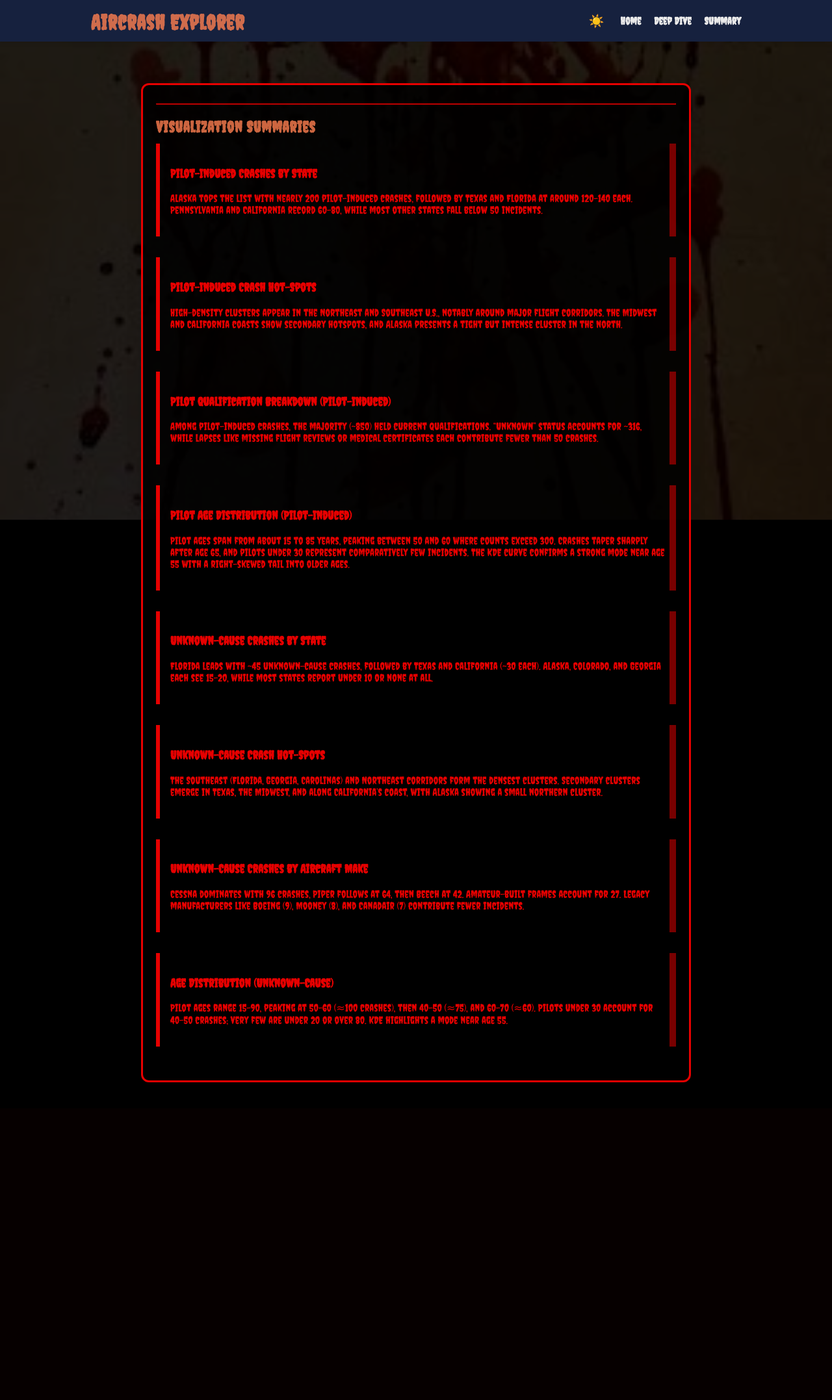
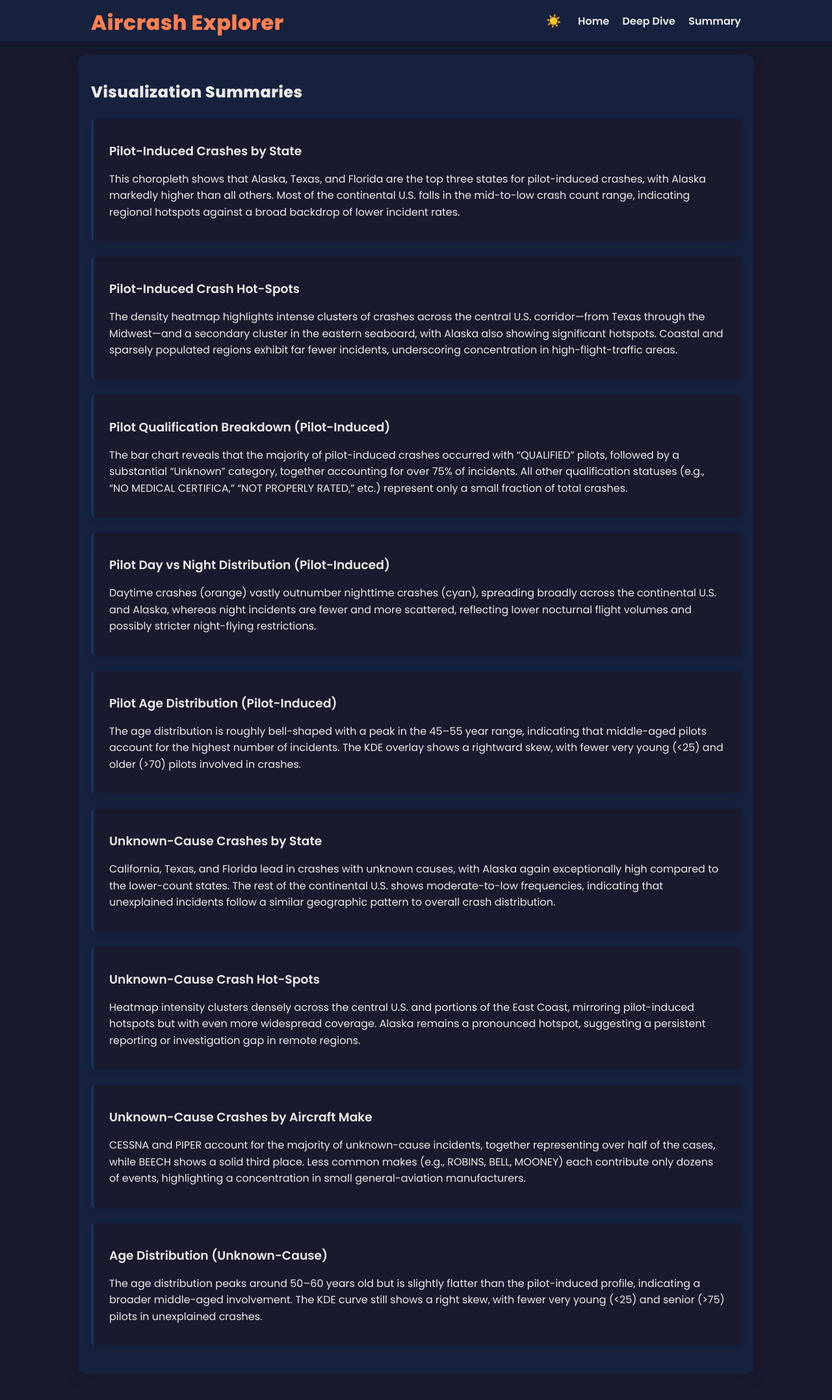
Before and after one commit to Sharlnu-IU/Aircrash_Vizualization, a Flask app: page /summary in a window 1280 px wide. Shown: the whole page at 65% size. Before the commit the page ends 1666 px from the top, so only its background shows below. Run offline with Flask 3, Linux system fonts and the light colour scheme; some libraries are stand-ins or nearby versions.

Commit message:
update the summary page

```diff
--- a/static/style.css
+++ b/static/style.css
@@ -186,3 +186,46 @@ h1, h2 {
   opacity: 0.08;
   pointer-events: none;
 }
+
+
+/* -----------------------------------------------------
+   Summary page blocks
+   ----------------------------------------------------- */
+   .summary-block {
+    background: var(--clr-bg);
+    border-left: 4px solid var(--clr-primary);
+    padding: 1rem 1.5rem;
+    margin: 1.5rem 0;
+    border-radius: 6px;
+    box-shadow: 0 4px 12px rgba(0,0,0,0.08);
+    transition: background var(--transition), box-shadow var(--transition);
+  }
+
+  /* Fade-in helper (if not already present) */
+  .fade-in {
+    opacity: 0;
+    transform: translateY(20px);
+    transition: opacity 0.6s ease-out, transform 0.6s ease-out;
+  }
+  .fade-in.visible {
+    opacity: 1;
+    transform: translateY(0);
+  }
+
+
+/* Heading tweaks for summary page */
+.container h2 {
+  /* was: color: var(--clr-primary); */
+  color: var(--clr-text);
+  margin-bottom: 1rem;
+}
+
+  .summary-block h3 {
+    color: var(--clr-text);
+    margin-bottom: 0.5rem;
+    font-weight: 600;
+  }
+  .summary-block p {
+    color: var(--clr-text);
+    line-height: 1.6;
+  }
--- a/templates/summary.html
+++ b/templates/summary.html
@@ -4,81 +4,12 @@
 <head>
   <meta charset="UTF-8">
   <title>Aircrash Explorer — Summary</title>
-  <link rel="preconnect" href="https://fonts.googleapis.com">
-  <link rel="preconnect" href="https://fonts.gstatic.com" crossorigin>
-  <link href="https://fonts.googleapis.com/css2?family=Creepster&display=swap" rel="stylesheet">
+  <script src="https://cdn.plot.ly/plotly-latest.min.js"></script>
   <link rel="stylesheet" href="{{ url_for('static', filename='style.css') }}">
-  <style>
-    body {
-      background: #000;
-      color: #e60000;
-      font-family: 'Creepster', cursive;
-      overflow: hidden;
-      overflow-y: auto;
-      position: relative;
-    }
-    /* Blood-splatter overlay */
-    body::before {
-      content: "";
-      position: fixed;
-      top: 0;
-      left: 0;
-      width: 100%;
-      height: 100%;
-      background: url('/static/spatter.png') center/cover no-repeat;
-      opacity: 0.15;
-      pointer-events: none;
-      z-index: 1;
-    }
-    h1, h2 {
-      position: relative;
-      text-shadow: 2px 2px 4px #330000;
-      animation: flicker 3s infinite;
-      z-index: 2;
-    }
-    @keyframes flicker {
-      0%, 19%, 21%, 23%, 25%, 54%, 56%, 100% { text-shadow: 2px 2px 4px #330000; opacity: 1; }
-      20%, 24%, 55% { text-shadow: none; opacity: 0.8; }
-    }
-    .container {
-      background: rgba(0, 0, 0, 0.85);
-      border: 3px solid #e60000;
-      padding: 20px;
-      margin-top: var(--header-h);
-      z-index: 2;
-      position: relative;
-      max-width: 800px;
-      margin-left: auto;
-      margin-right: auto;
-    }
-    .summary-block {
-      margin-bottom: 2em;
-      padding: 1em;
-      border-left: 6px solid #e60000;
-      animation: drip 5s infinite ease-in;
-    }
-    @keyframes drip {
-      0% { box-shadow: inset -10px 0 0 #e60000; }
-      50% { box-shadow: inset -10px 0 0 transparent; }
-      100% { box-shadow: inset -10px 0 0 #e60000; }
-    }
-    a {
-      color: #e60000;
-      transition: color 0.5s;
-    }
-    a:hover {
-      color: #ff1a1a;
-      text-shadow: 0 0 8px #ff1a1a;
-      animation: linkFlicker 1.5s infinite;
-    }
-    @keyframes linkFlicker {
-      0%, 50%, 100% { opacity: 1; }
-      25%, 75% { opacity: 0.6; }
-    }
-  </style>
 </head>
 
 <body>
+  <!-- Fixed header -->
   <header id="site-header">
     <div class="header-inner">
       <h1>Aircrash Explorer</h1>
@@ -88,69 +19,72 @@
           <a href="{{ url_for('index') }}">Home</a>
           <a href="{{ url_for('digdeep') }}">Deep Dive</a>
           <a href="{{ url_for('summary') }}">Summary</a>
-          </nav>
+        </nav>
       </div>
     </div>
   </header>
 
   <div class="container">
-    <hr style="border-color:#e60000;">
     <h2>Visualization Summaries</h2>
 
     <!-- Pilot-Induced Summaries -->
-    <div class="summary-block">
+    <div class="summary-block fade-in">
       <h3>Pilot-Induced Crashes by State</h3>
-      <p>Alaska tops the list with nearly 200 pilot-induced crashes, followed by Texas and Florida at around 120–140 each. Pennsylvania and California record 60–80, while most other states fall below 50 incidents.</p>
+      <p>This choropleth shows that Alaska, Texas, and Florida are the top three states for pilot-induced crashes, with Alaska markedly higher than all others. Most of the continental U.S. falls in the mid-to-low crash count range, indicating regional hotspots against a broad backdrop of lower incident rates.</p>
     </div>
 
-    <div class="summary-block">
+    <div class="summary-block fade-in">
       <h3>Pilot-Induced Crash Hot-Spots</h3>
-      <p>High-density clusters appear in the Northeast and Southeast U.S., notably around major flight corridors. The Midwest and California coasts show secondary hotspots, and Alaska presents a tight but intense cluster in the north.</p>
+      <p>The density heatmap highlights intense clusters of crashes across the central U.S. corridor—from Texas through the Midwest—and a secondary cluster in the eastern seaboard, with Alaska also showing significant hotspots. Coastal and sparsely populated regions exhibit far fewer incidents, underscoring concentration in high-flight-traffic areas.</p>
     </div>
 
-    <div class="summary-block">
+    <div class="summary-block fade-in">
       <h3>Pilot Qualification Breakdown (Pilot-Induced)</h3>
-      <p>Among pilot-induced crashes, the majority (~850) held current qualifications. “Unknown” status accounts for ~316, while lapses like missing flight reviews or medical certificates each contribute fewer than 50 crashes.</p>
+      <p>The bar chart reveals that the majority of pilot-induced crashes occurred with “QUALIFIED” pilots, followed by a substantial “Unknown” category, together accounting for over 75% of incidents. All other qualification statuses (e.g., “NO MEDICAL CERTIFICA,” “NOT PROPERLY RATED,” etc.) represent only a small fraction of total crashes.</p>
     </div>
 
-    <div class="summary-block">
+    <div class="summary-block fade-in">
+      <h3>Pilot Day vs Night Distribution (Pilot-Induced)</h3>
+      <p>Daytime crashes (orange) vastly outnumber nighttime crashes (cyan), spreading broadly across the continental U.S. and Alaska, whereas night incidents are fewer and more scattered, reflecting lower nocturnal flight volumes and possibly stricter night-flying restrictions.</p>
+    </div>
+
+    <div class="summary-block fade-in">
       <h3>Pilot Age Distribution (Pilot-Induced)</h3>
-      <p>Pilot ages span from about 15 to 85 years, peaking between 50 and 60 where counts exceed 300. Crashes taper sharply after age 65, and pilots under 30 represent comparatively few incidents. The KDE curve confirms a strong mode near age 55 with a right-skewed tail into older ages.</p>
+      <p>The age distribution is roughly bell-shaped with a peak in the 45–55 year range, indicating that middle-aged pilots account for the highest number of incidents. The KDE overlay shows a rightward skew, with fewer very young (&lt;25) and older (&gt;70) pilots involved in crashes.</p>
     </div>
 
     <!-- Unknown-Cause Summaries -->
-    <div class="summary-block">
+    <div class="summary-block fade-in">
       <h3>Unknown-Cause Crashes by State</h3>
-      <p>Florida leads with ~45 unknown-cause crashes, followed by Texas and California (~30 each). Alaska, Colorado, and Georgia each see 15–20, while most states report under 10 or none at all.</p>
+      <p>California, Texas, and Florida lead in crashes with unknown causes, with Alaska again exceptionally high compared to the lower-count states. The rest of the continental U.S. shows moderate-to-low frequencies, indicating that unexplained incidents follow a similar geographic pattern to overall crash distribution.</p>
     </div>
 
-    <div class="summary-block">
+    <div class="summary-block fade-in">
       <h3>Unknown-Cause Crash Hot-Spots</h3>
-      <p>The Southeast (Florida, Georgia, Carolinas) and Northeast corridors form the densest clusters. Secondary clusters emerge in Texas, the Midwest, and along California’s coast, with Alaska showing a small northern cluster.</p>
+      <p>Heatmap intensity clusters densely across the central U.S. and portions of the East Coast, mirroring pilot-induced hotspots but with even more widespread coverage. Alaska remains a pronounced hotspot, suggesting a persistent reporting or investigation gap in remote regions.</p>
     </div>
 
-    <div class="summary-block">
+    <div class="summary-block fade-in">
       <h3>Unknown-Cause Crashes by Aircraft Make</h3>
-      <p>Cessna dominates with 96 crashes, Piper follows at 64, then Beech at 42. Amateur-built frames account for 27. Legacy manufacturers like Boeing (9), Mooney (8), and Canadair (7) contribute fewer incidents.</p>
+      <p>CESSNA and PIPER account for the majority of unknown-cause incidents, together representing over half of the cases, while BEECH shows a solid third place. Less common makes (e.g., ROBINS, BELL, MOONEY) each contribute only dozens of events, highlighting a concentration in small general-aviation manufacturers.</p>
     </div>
 
-    <div class="summary-block">
+    <div class="summary-block fade-in">
       <h3>Age Distribution (Unknown-Cause)</h3>
-      <p>Pilot ages range 15–90, peaking at 50–60 (≈100 crashes), then 40–50 (≈75), and 60–70 (≈60). Pilots under 30 account for 40–50 crashes; very few are under 20 or over 80. KDE highlights a mode near age 55.</p>
+      <p>The age distribution peaks around 50–60 years old but is slightly flatter than the pilot-induced profile, indicating a broader middle-aged involvement. The KDE curve still shows a right skew, with fewer very young (&lt;25) and senior (&gt;75) pilots in unexplained crashes.</p>
     </div>
 
   </div>
 
-  <script src="https://cdn.plot.ly/plotly-latest.min.js"></script>
   <script>
     document.addEventListener('DOMContentLoaded', () => {
+      // Theme toggle
       const toggle = document.getElementById('theme-toggle');
       let theme = localStorage.getItem('theme') || 'dark';
       if (theme === 'dark') {
         document.body.classList.add('dark-mode');
         toggle.textContent = '☀️';
       } else {
-        document.body.classList.remove('dark-mode');
         toggle.textContent = '🌙';
       }
       toggle.addEventListener('click', () => {
@@ -158,6 +92,17 @@
         localStorage.setItem('theme', isDark ? 'dark' : 'light');
         toggle.textContent = isDark ? '☀️' : '🌙';
       });
+
+      // Scroll-based fade-in
+      const io = new IntersectionObserver((entries) => {
+        entries.forEach(e => {
+          if (e.isIntersecting) {
+            e.target.classList.add('visible');
+            io.unobserve(e.target);
+          }
+        });
+      }, { threshold: 0.1 });
+      document.querySelectorAll('.fade-in').forEach(el => io.observe(el));
     });
   </script>
 </body>
--- a/utils/data_loader.py
+++ b/utils/data_loader.py
@@ -1,7 +1,7 @@
 import pandas as pd
 
 def load_clean_data():
-    df = pd.read_csv('dataviz_data_final_with_unknown.csv')
+    df = pd.read_csv('dataviz_data_final_with_extra1900.csv')
     if df.columns[0].lower().startswith('unnamed'):
         df = df.iloc[:, 1:]
 
```
Also changed, not shown: templates/digdeep.html (+5 -4 lines), dataviz_data_final_with_extra1900.csv (added).
